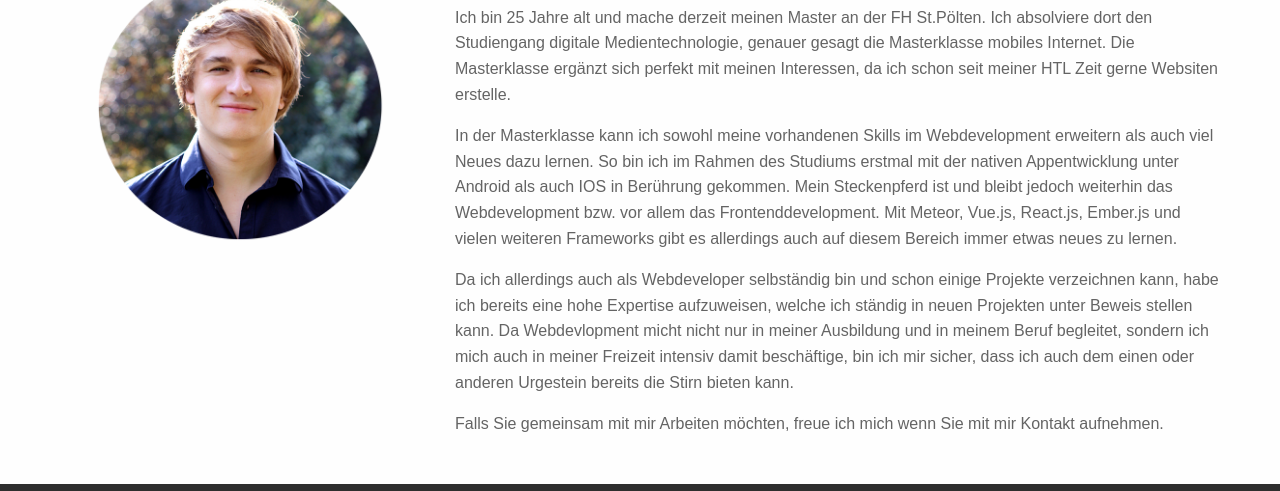
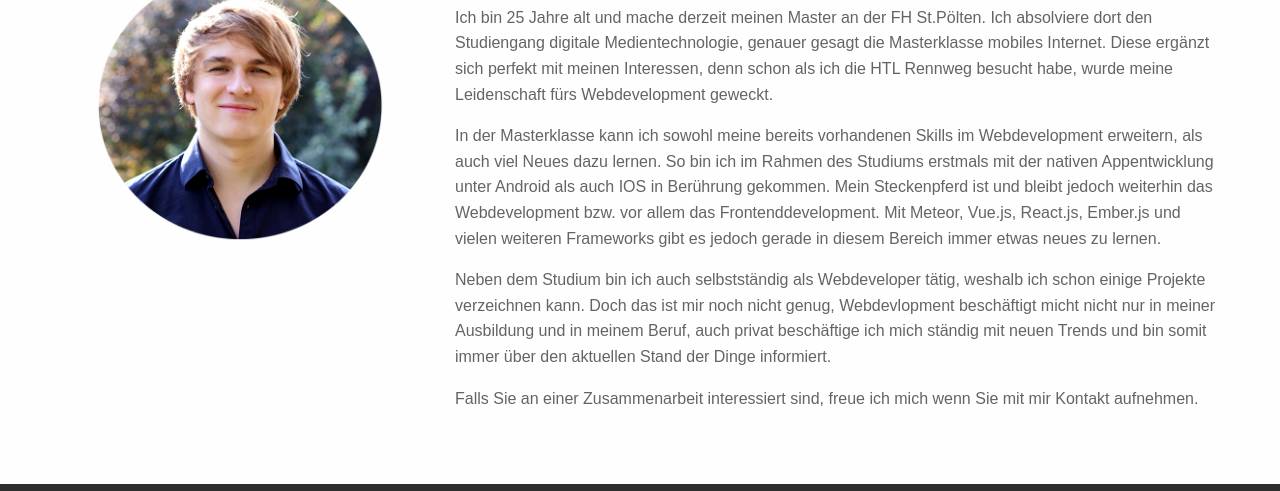
Before and after one commit to suits-at/suits_at, a website: page builds/development/ueber_mich.html in a window 1280 px wide. Shown: the part 236-727 px from the top of the page. Drawn offline with nearby package versions, Linux system fonts and the light colour scheme.

Commit message:
updated "about me" text

```diff
--- a/builds/development/ueber_mich.html
+++ b/builds/development/ueber_mich.html
@@ -39,26 +39,27 @@
             <h2>Sebastian Ulbel</h2>
             <p>
                 Ich bin 25 Jahre alt und mache derzeit meinen Master an der FH St.Pölten. Ich absolviere dort den
-                Studiengang digitale Medientechnologie, genauer gesagt die Masterklasse mobiles Internet. Die
-                Masterklasse ergänzt sich perfekt mit meinen Interessen, da ich schon seit meiner HTL Zeit gerne
-                Websiten erstelle.
+                Studiengang digitale Medientechnologie, genauer gesagt die Masterklasse mobiles Internet. Diese
+                ergänzt sich perfekt mit meinen Interessen, denn schon als ich die HTL Rennweg besucht habe, wurde meine
+                Leidenschaft fürs Webdevelopment geweckt.
             </p>
             <p>
-                In der Masterklasse kann ich sowohl meine vorhandenen Skills im Webdevelopment erweitern als auch viel
-                Neues dazu lernen. So bin ich im Rahmen des Studiums erstmal mit der nativen Appentwicklung unter
+                In der Masterklasse kann ich sowohl meine bereits vorhandenen Skills im Webdevelopment erweitern, als
+                auch viel
+                Neues dazu lernen. So bin ich im Rahmen des Studiums erstmals mit der nativen Appentwicklung unter
                 Android als auch IOS in Berührung gekommen. Mein Steckenpferd ist und bleibt jedoch weiterhin das
                 Webdevelopment bzw. vor allem das Frontenddevelopment. Mit Meteor, Vue.js, React.js, Ember.js und vielen
-                weiteren Frameworks gibt es allerdings auch auf diesem Bereich immer etwas neues zu lernen.
+                weiteren Frameworks gibt es jedoch gerade in diesem Bereich immer etwas neues zu lernen.
             </p>
             <p>
-                Da ich allerdings auch als Webdeveloper selbständig bin und schon einige Projekte verzeichnen kann, habe
-                ich bereits eine hohe Expertise aufzuweisen, welche ich ständig in neuen Projekten unter Beweis stellen
-                kann. Da Webdevlopment micht nicht nur in meiner Ausbildung und in meinem Beruf begleitet, sondern ich
-                mich auch in meiner Freizeit intensiv damit beschäftige, bin ich mir sicher, dass ich auch dem einen oder anderen
-                Urgestein bereits die Stirn bieten kann.
+                Neben dem Studium bin ich auch selbstständig als Webdeveloper tätig, weshalb ich schon einige Projekte
+                verzeichnen kann. Doch das ist mir noch nicht genug, Webdevlopment beschäftigt micht nicht nur in meiner
+                Ausbildung und in meinem Beruf, auch privat beschäftige ich mich ständig mit neuen Trends und bin somit
+                immer über den aktuellen Stand der Dinge informiert.
             </p>
             <p>
-                Falls Sie gemeinsam mit mir Arbeiten möchten, freue ich mich wenn Sie mit mir <a href="kontakt.html">Kontakt</a> aufnehmen.
+                Falls Sie an einer Zusammenarbeit interessiert sind, freue ich mich wenn Sie mit mir <a href="kontakt.html">Kontakt</a>
+                aufnehmen.
             </p>
         </div>
     </section>
```
Also changed, not shown: 1 other file.
